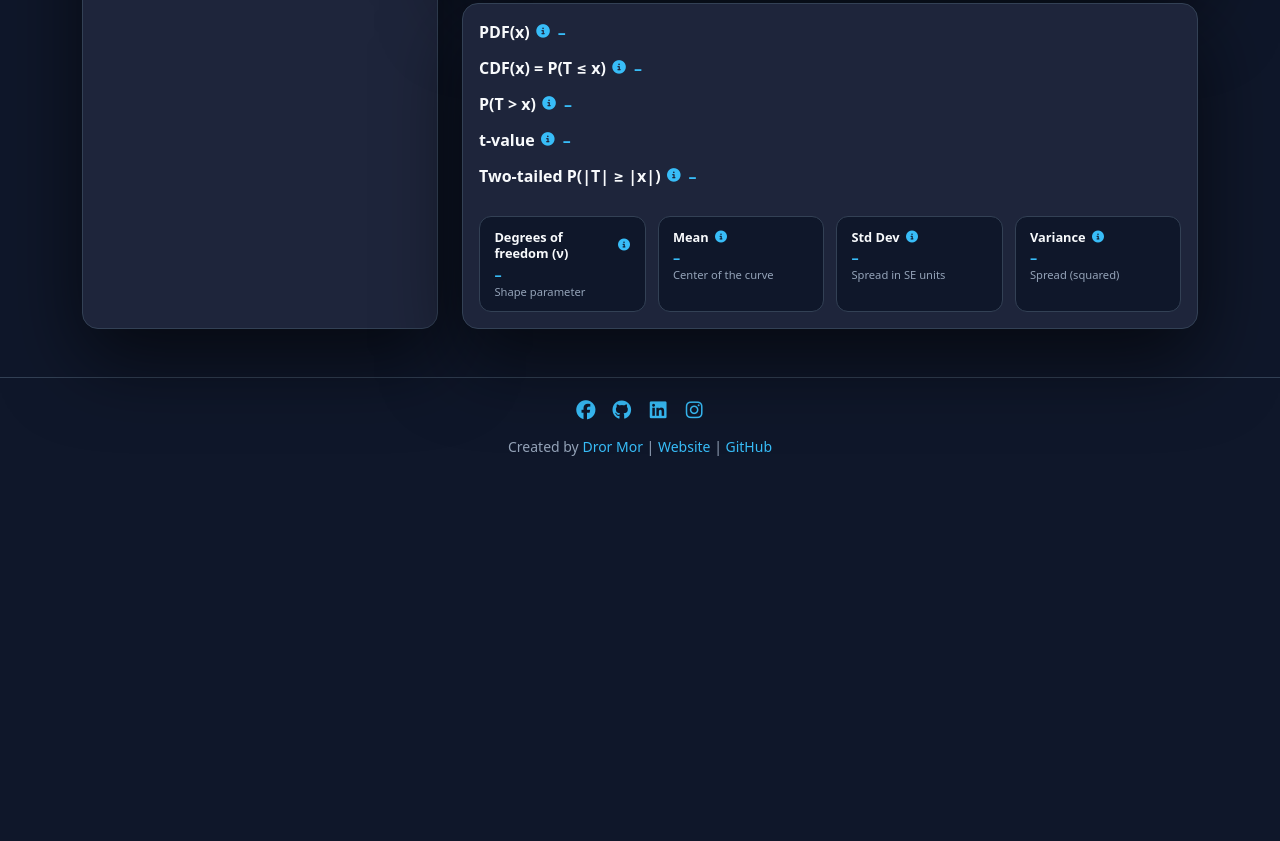
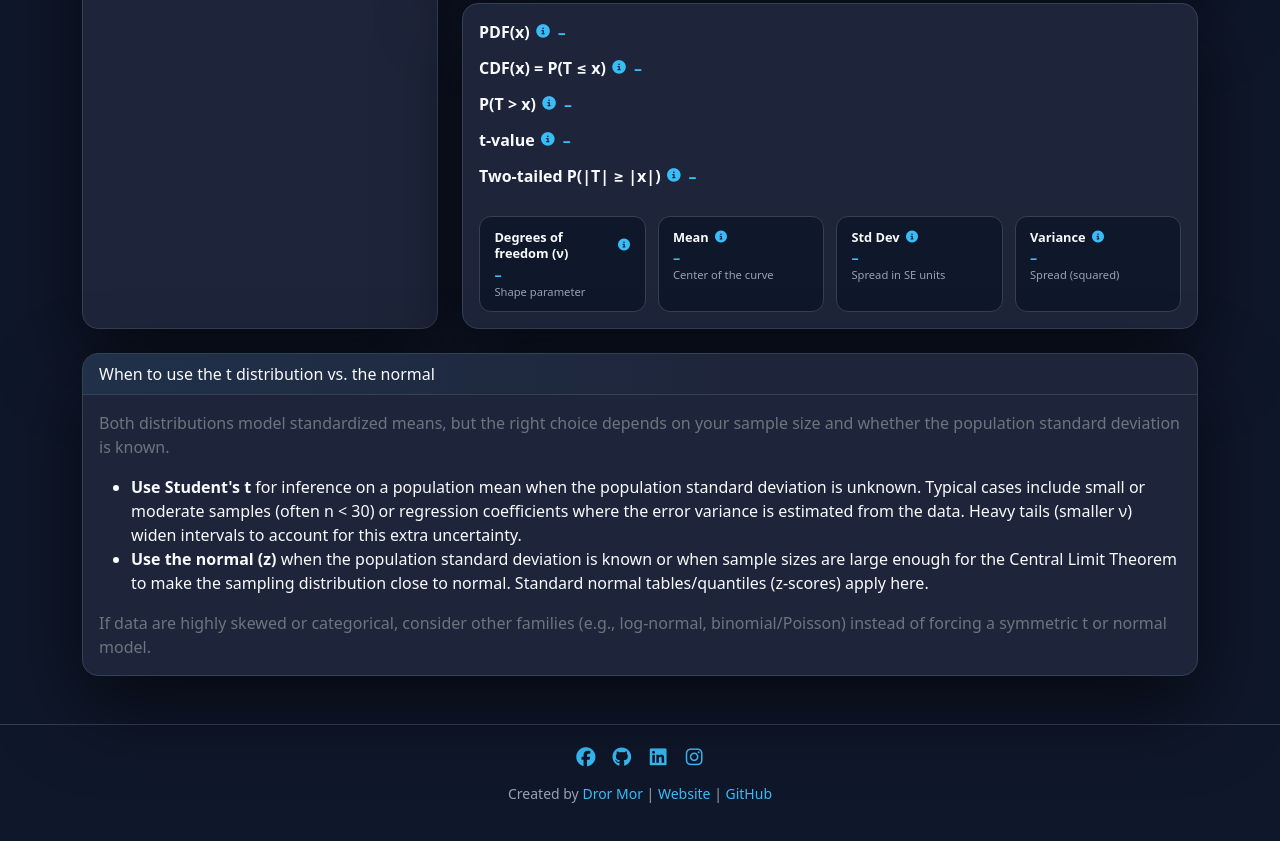
Before and after one commit to ColgateSmile/Distributions_Calculator, a plain HTML site: page t_distribution.html in a window 1280 px wide. Shown: the part 535-1376 px from the top of the page. Before the commit the page ends 1041 px from the top, so only its background shows below. Drawn offline with nearby package versions, Linux system fonts and the light colour scheme; a script that the page names is missing.

Commit message:
Add usage guidance for t distribution

```diff
--- a/t_distribution.html
+++ b/t_distribution.html
@@ -298,6 +298,18 @@
       </div>
     </div>
   </div>
+
+  <div class="card mt-4">
+    <div class="card-header">When to use the t distribution vs. the normal</div>
+    <div class="card-body">
+      <p class="mb-3 text-secondary">Both distributions model standardized means, but the right choice depends on your sample size and whether the population standard deviation is known.</p>
+      <ul class="mb-3">
+        <li><strong>Use Student's t</strong> for inference on a population mean when the population standard deviation is unknown. Typical cases include small or moderate samples (often n &lt; 30) or regression coefficients where the error variance is estimated from the data. Heavy tails (smaller ν) widen intervals to account for this extra uncertainty.</li>
+        <li><strong>Use the normal (z)</strong> when the population standard deviation is known or when sample sizes are large enough for the Central Limit Theorem to make the sampling distribution close to normal. Standard normal tables/quantiles (z-scores) apply here.</li>
+      </ul>
+      <p class="mb-0 text-secondary">If data are highly skewed or categorical, consider other families (e.g., log-normal, binomial/Poisson) instead of forcing a symmetric t or normal model.</p>
+    </div>
+  </div>
 </div>
 
 <footer>
```
